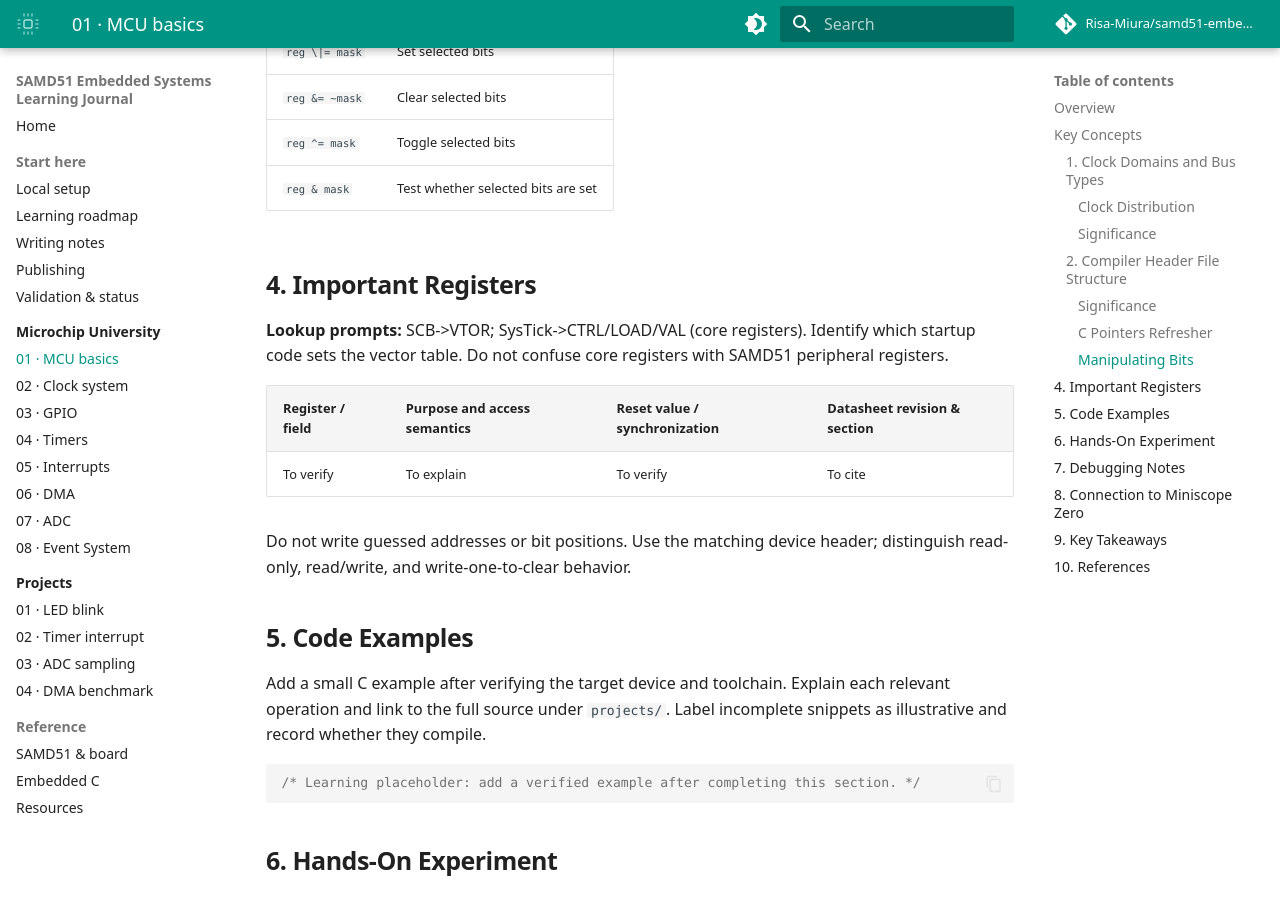
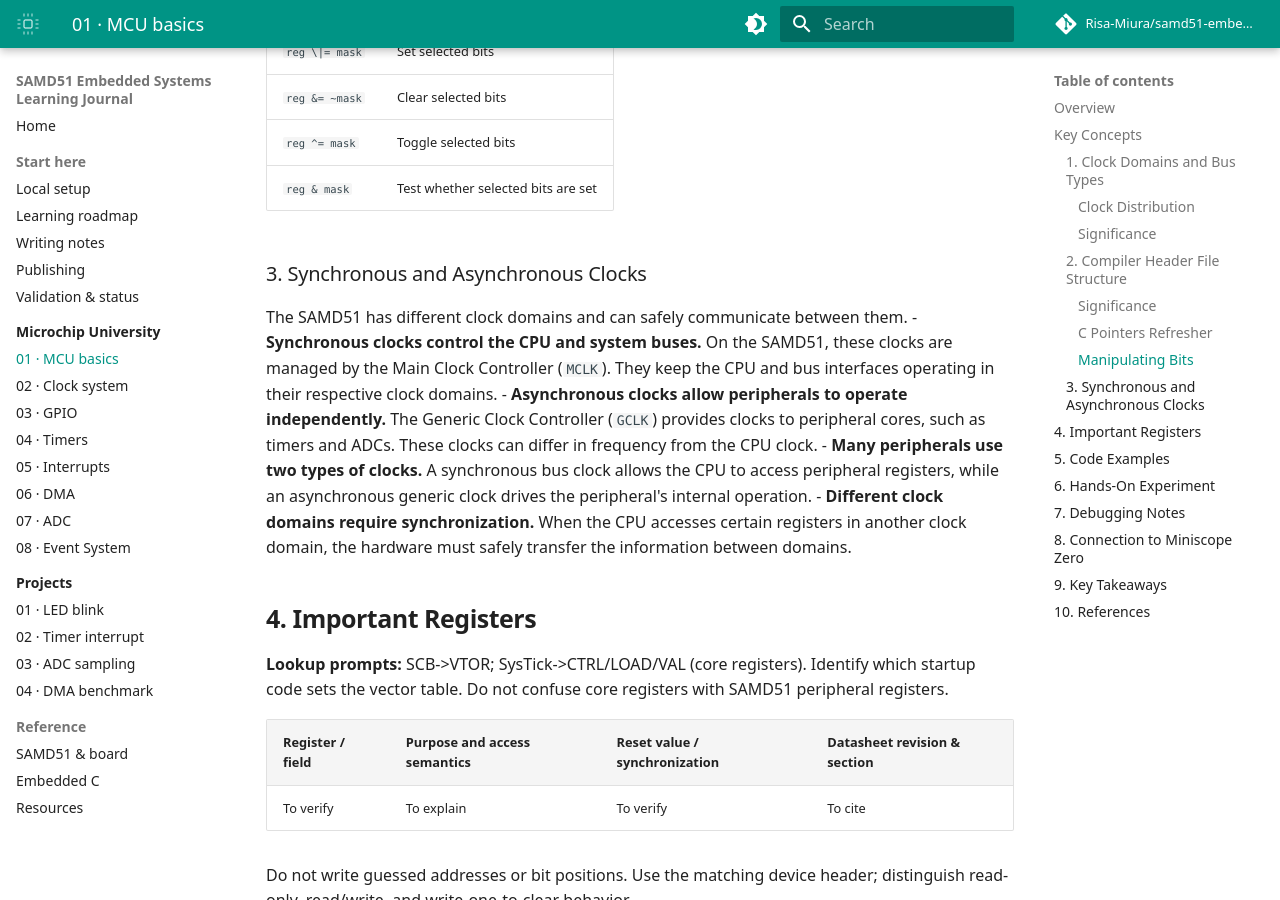
Before and after one commit to Risa-Miura/samd51-embedded-learning, an MkDocs documentation site: the page built from docs/microchip-university/01-microcontroller-basics.md, in a window 1280 px wide and 900 px high, scrolled down 2652 px. Built offline with MkDocs 1.6.1 and Material for MkDocs 9.7.7, drawn with Linux system fonts in a browser that asks for light colours; comment, search, counter and statistics services are not loaded.

Commit message:
Add clock domain notes and XC32 IntelliSense configuration

```diff
--- a/docs/microchip-university/01-microcontroller-basics.md
+++ b/docs/microchip-university/01-microcontroller-basics.md
@@ -88,6 +88,12 @@ Header files let your C code access microcontroller hardware registers.
 | `reg ^= mask` | Toggle selected bits |
 | `reg & mask` | Test whether selected bits are set |
 
+### 3. Synchronous and Asynchronous Clocks
+The SAMD51 has different clock domains and can safely communicate between them.
+- **Synchronous clocks control the CPU and system buses.** On the SAMD51, these clocks are managed by the Main Clock Controller (`MCLK`). They keep the CPU and bus interfaces operating in their respective clock domains.
+- **Asynchronous clocks allow peripherals to operate independently.** The Generic Clock Controller (`GCLK`) provides clocks to peripheral cores, such as timers and ADCs. These clocks can differ in frequency from the CPU clock.
+- **Many peripherals use two types of clocks.** A synchronous bus clock allows the CPU to access peripheral registers, while an asynchronous generic clock drives the peripheral's internal operation.
+- **Different clock domains require synchronization.** When the CPU accesses certain registers in another clock domain, the hardware must safely transfer the information between domains.
 
 ## 4. Important Registers
 
```
